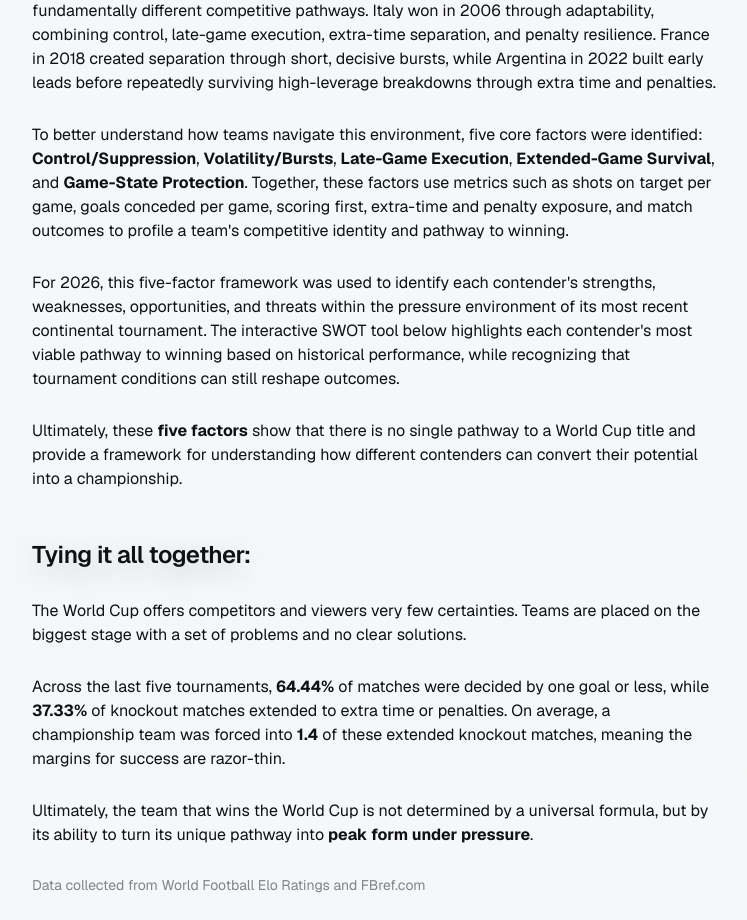
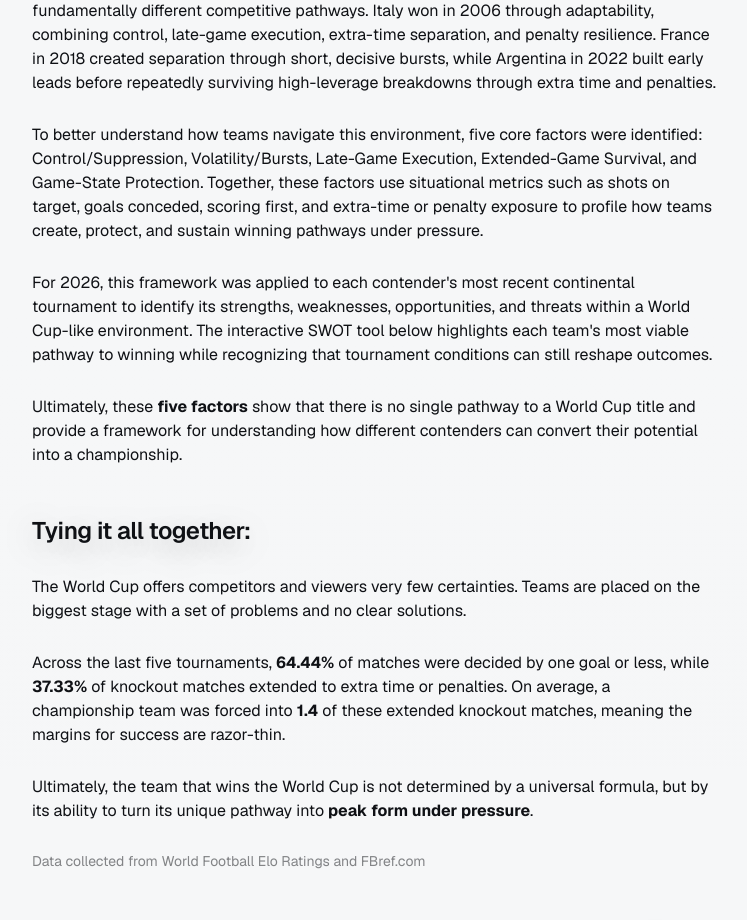
Before and after one commit to cflores124/undervalued, a Next.js app: page /articles/world-cup-pathways in a window 1280 px wide. Shown: the part 2460-3380 px from the top of the page, without its empty margins (32-779 px from the left). Built offline with nearby package versions, Linux system fonts and the light colour scheme.

Commit message:
Final Update

```diff
--- a/src/components/articles/WorldCupArticle.tsx
+++ b/src/components/articles/WorldCupArticle.tsx
@@ -219,23 +219,19 @@ export default function WorldCupArticle() {
 
               <p>
                 To better understand how teams navigate this environment, five core factors
-                were identified: <strong>Control/Suppression</strong>,{" "}
-                <strong>Volatility/Bursts</strong>,{" "}
-                <strong>Late-Game Execution</strong>,{" "}
-                <strong>Extended-Game Survival</strong>, and{" "}
-                <strong>Game-State Protection</strong>. Together, these factors use metrics
-                such as shots on target per game, goals conceded per game, scoring first,
-                extra-time and penalty exposure, and match outcomes to profile a team&apos;s
-                competitive identity and pathway to winning.
+                were identified: Control/Suppression, Volatility/Bursts, Late-Game
+                Execution, Extended-Game Survival, and Game-State Protection. Together,
+                these factors use situational metrics such as shots on target, goals
+                conceded, scoring first, and extra-time or penalty exposure to profile how
+                teams create, protect, and sustain winning pathways under pressure.
               </p>
 
               <p>
-                For 2026, this five-factor framework was used to identify each
-                contender&apos;s strengths, weaknesses, opportunities, and threats within the
-                pressure environment of its most recent continental tournament. The interactive
-                SWOT tool below highlights each contender&apos;s most viable pathway to winning
-                based on historical performance, while recognizing that tournament
-                conditions can still reshape outcomes.
+                For 2026, this framework was applied to each contender&apos;s most recent
+                continental tournament to identify its strengths, weaknesses, opportunities,
+                and threats within a World Cup-like environment. The interactive SWOT tool
+                below highlights each team&apos;s most viable pathway to winning while recognizing
+                that tournament conditions can still reshape outcomes.
               </p>
 
               <p>
```
